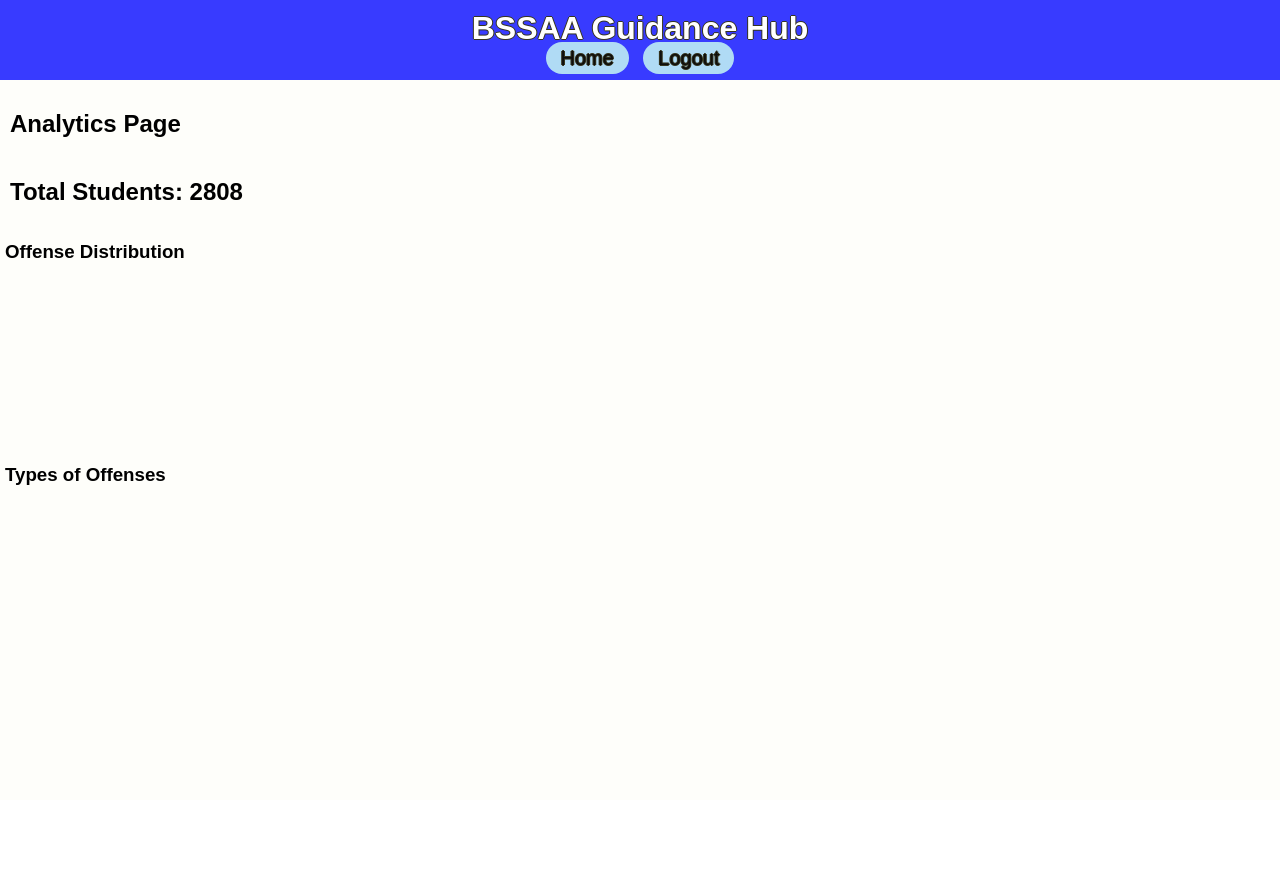
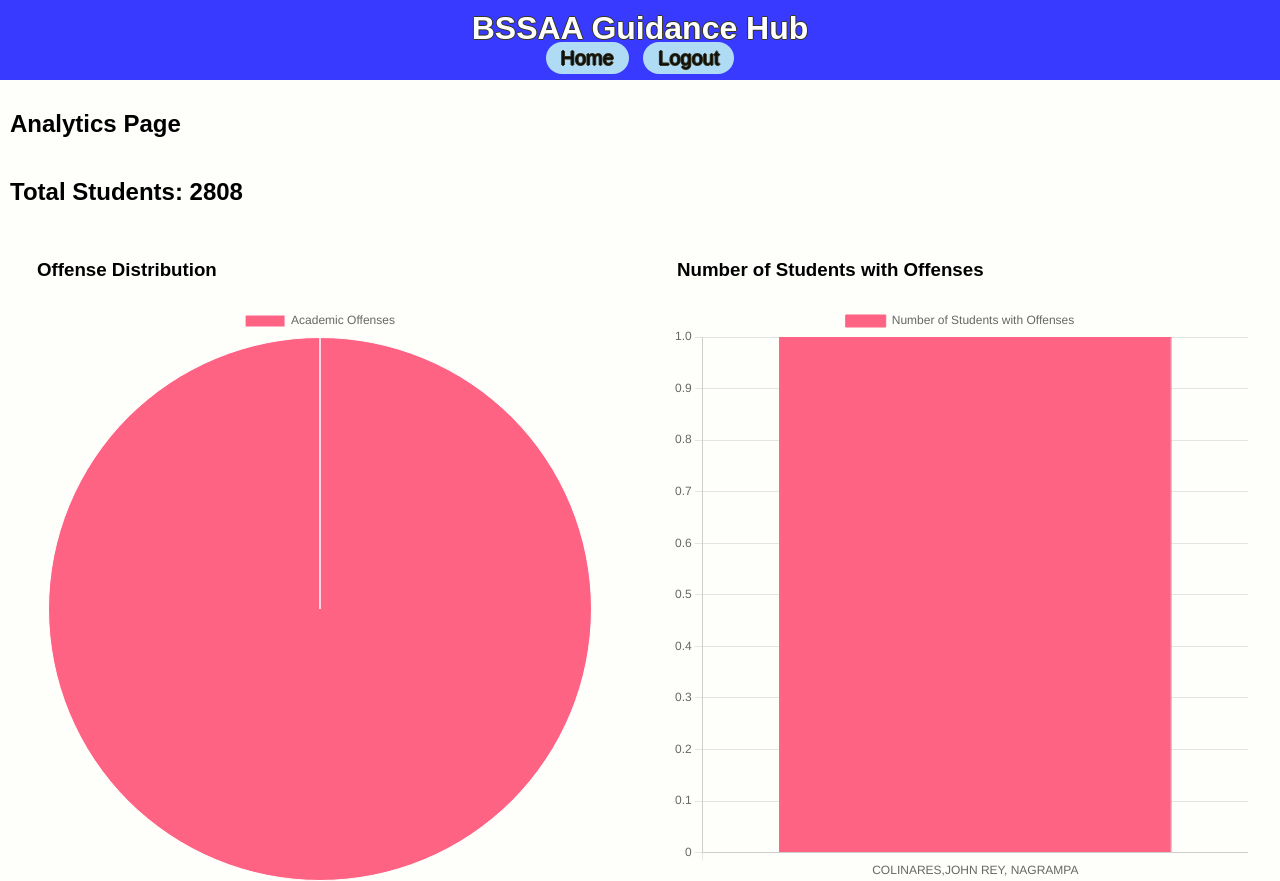
Before and after one commit to JanDanielNieto/guidancesystem, a Flask app: page /analytics in a window 1280 px wide. Before the commit the page ends 485 px from the top, so only its background shows below. Run offline with Flask 3, Linux system fonts and the light colour scheme; a map, chart or similar area stays blank.

Commit message:
updated the analytics to display chart and graph for the input data

```diff
--- a/guidance-counselor-student-management/app/models.py
+++ b/guidance-counselor-student-management/app/models.py
@@ -35,7 +35,7 @@ class StudentRecord(db.Model):
 class OffenseRecord(db.Model):
     id = db.Column(db.Integer, primary_key=True)
     student_id = db.Column(db.Integer, db.ForeignKey('student_record.id'), nullable=False)
-    offense_type = db.Column(db.String(100), nullable=True)
+    offense_type = db.Column(db.String(100), nullable=True)  # Added this line
     reason = db.Column(db.String(200), nullable=True)
     additional_info = db.Column(db.Text, nullable=True)
     date_time = db.Column(db.DateTime, default=datetime.utcnow)
--- a/guidance-counselor-student-management/app/routes.py
+++ b/guidance-counselor-student-management/app/routes.py
@@ -3,9 +3,11 @@ from app.models import db, StudentRecord, OffenseRecord, User
 from datetime import datetime
 from flask_uploads import UploadSet, IMAGES, configure_uploads
 from werkzeug.utils import secure_filename
+from sqlalchemy import func
 import os
 from flask import current_app as app
 from .models import populate_database_from_excel
+from app.extensions import db
 
 ALLOWED_EXTENSIONS = {'xlsx'}
 
@@ -307,25 +309,33 @@ def upload_file():
             return redirect(url_for('main.manage_students'))
     return render_template('upload.html')
 
-from flask import render_template
-from .models import StudentRecord, OffenseRecord
 
-from flask import render_template
-from .models import StudentRecord, OffenseRecord
-from sqlalchemy import func
 
 @main.route('/analytics')
 def analytics():
     total_students = StudentRecord.query.count()
 
-    # Query for the number of offenses per student
-    offenses = db.session.query(StudentRecord.name, func.count(OffenseRecord.id).label('offense_count')).join(OffenseRecord).group_by(StudentRecord.name).all()
-    student_names = [offense[0] for offense in offenses]
-    offense_counts = [offense[1] for offense in offenses]
+    # Data for types of offenses chart
+    offense_type_data = db.session.query(
+        OffenseRecord.offense_type,
+        func.count(OffenseRecord.id).label('offense_type_count')
+    ).group_by(OffenseRecord.offense_type).all()
+    offense_labels = [data.offense_type for data in offense_type_data]
+    offense_type_counts = [data.offense_type_count for data in offense_type_data]
 
-    # Query for the types of offenses
-    offense_types = db.session.query(OffenseRecord.offense_type, func.count(OffenseRecord.id).label('type_count')).group_by(OffenseRecord.offense_type).all()
-    offense_labels = [offense[0] for offense in offense_types]
-    offense_type_counts = [offense[1] for offense in offense_types]
+    # Data for number of students with offenses chart
+    students_with_offenses_data = db.session.query(
+        StudentRecord.name,
+        func.count(OffenseRecord.id).label('offense_count')
+    ).join(OffenseRecord).group_by(StudentRecord.name).having(func.count(OffenseRecord.id) > 0).all()
+    students_with_offenses = [data.name for data in students_with_offenses_data]
+    students_with_offenses_counts = [data.offense_count for data in students_with_offenses_data]
 
-    return render_template('analytics.html', total_students=total_students, student_names=student_names, offense_counts=offense_counts, offense_labels=offense_labels, offense_type_counts=offense_type_counts)
+    return render_template(
+        'analytics.html',
+        total_students=total_students,
+        offense_labels=offense_labels,
+        offense_type_counts=offense_type_counts,
+        students_with_offenses=students_with_offenses,
+        students_with_offenses_counts=students_with_offenses_counts
+    )
--- a/guidance-counselor-student-management/app/templates/analytics.html
+++ b/guidance-counselor-student-management/app/templates/analytics.html
@@ -4,54 +4,27 @@
 <h2>Analytics Page</h2>
 <h2>Total Students: {{ total_students }}</h2>
 
-<div class="chart-container">
-    <div>
+<div class="chart-container" style="display: flex; justify-content: space-around; flex-wrap: wrap;">
+    <div style="width: 45%;">
         <h3>Offense Distribution</h3>
-        <canvas id="offenseChart"></canvas>
+        <canvas id="offenseChart" width="200" height="200"></canvas>
     </div>
-    <div>
-        <h3>Types of Offenses</h3>
-        <canvas id="offenseTypeChart"></canvas>
+    <div style="width: 45%;">
+        <h3>Number of Students with Offenses</h3>
+        <canvas id="studentsWithOffensesChart" width="200" height="200"></canvas>
     </div>
 </div>
 
+<script src="https://cdn.jsdelivr.net/npm/chart.js"></script>
 <script>
-    var studentNames = "{{ student_names|tojson|safe }}";
-    var offenseCounts = "{{ offense_counts|tojson|safe }}";
-    var offenseLabels = "{{ offense_labels|tojson|safe }}";
-    var offenseTypeCounts = "{{ offense_type_counts|tojson|safe }}";
+    var offenseLabels = {{ offense_labels|tojson|safe }};
+    var offenseTypeCounts = {{ offense_type_counts|tojson|safe }};
+    var studentsWithOffenses = {{ students_with_offenses|tojson|safe }};
+    var studentsWithOffensesCounts = {{ students_with_offenses_counts|tojson|safe }};
 
-    // Bar chart for number of offenses per student
+    // Pie chart for types of offenses
     var ctx = document.getElementById('offenseChart').getContext('2d');
     var offenseChart = new Chart(ctx, {
-        type: 'bar',
-        data: {
-            labels: studentNames,
-            datasets: [{
-                label: 'Number of Offenses',
-                data: offenseCounts,
-                backgroundColor: '#42a5f5',
-                borderColor: '#1e88e5',
-                borderWidth: 1
-            }]
-        },
-        options: {
-            maintainAspectRatio: false,
-            responsive: true,
-            scales: {
-                x: {
-                    beginAtZero: true,
-                },
-                y: {
-                    beginAtZero: true,
-                }
-            }
-        }
-    });
-
-    // Pie chart for types of offenses
-    var ctx2 = document.getElementById('offenseTypeChart').getContext('2d');
-    var offenseTypeChart = new Chart(ctx2, {
         type: 'pie',
         data: {
             labels: offenseLabels,
@@ -74,8 +47,49 @@
             }]
         },
         options: {
-            maintainAspectRatio: false,
-            responsive: true
+            maintainAspectRatio: true,
+            responsive: true,
+            plugins: {
+                tooltip: {
+                    callbacks: {
+                        label: function(tooltipItem) {
+                            var label = tooltipItem.label || '';
+                            var value = tooltipItem.raw || 0;
+                            var total = tooltipItem.dataset.data.reduce((a, b) => a + b, 0);
+                            var percentage = ((value / total) * 100).toFixed(2);
+                            return `${label}: ${value} (${percentage}%)`;
+                        }
+                    }
+                }
+            }
+        }
+    });
+
+    // Bar chart for number of students with offenses
+    var ctx3 = document.getElementById('studentsWithOffensesChart').getContext('2d');
+    var studentsWithOffensesChart = new Chart(ctx3, {
+        type: 'bar',
+        data: {
+            labels: studentsWithOffenses,
+            datasets: [{
+                label: 'Number of Students with Offenses',
+                data: studentsWithOffensesCounts,
+                backgroundColor: '#ff6384',
+                borderColor: '#ff6384',
+                borderWidth: 1
+            }]
+        },
+        options: {
+            maintainAspectRatio: true,
+            responsive: true,
+            scales: {
+                x: {
+                    beginAtZero: true,
+                },
+                y: {
+                    beginAtZero: true,
+                }
+            }
         }
     });
 </script>
```
Also changed, not shown: guidance-counselor-student-management/instance/site.db.
